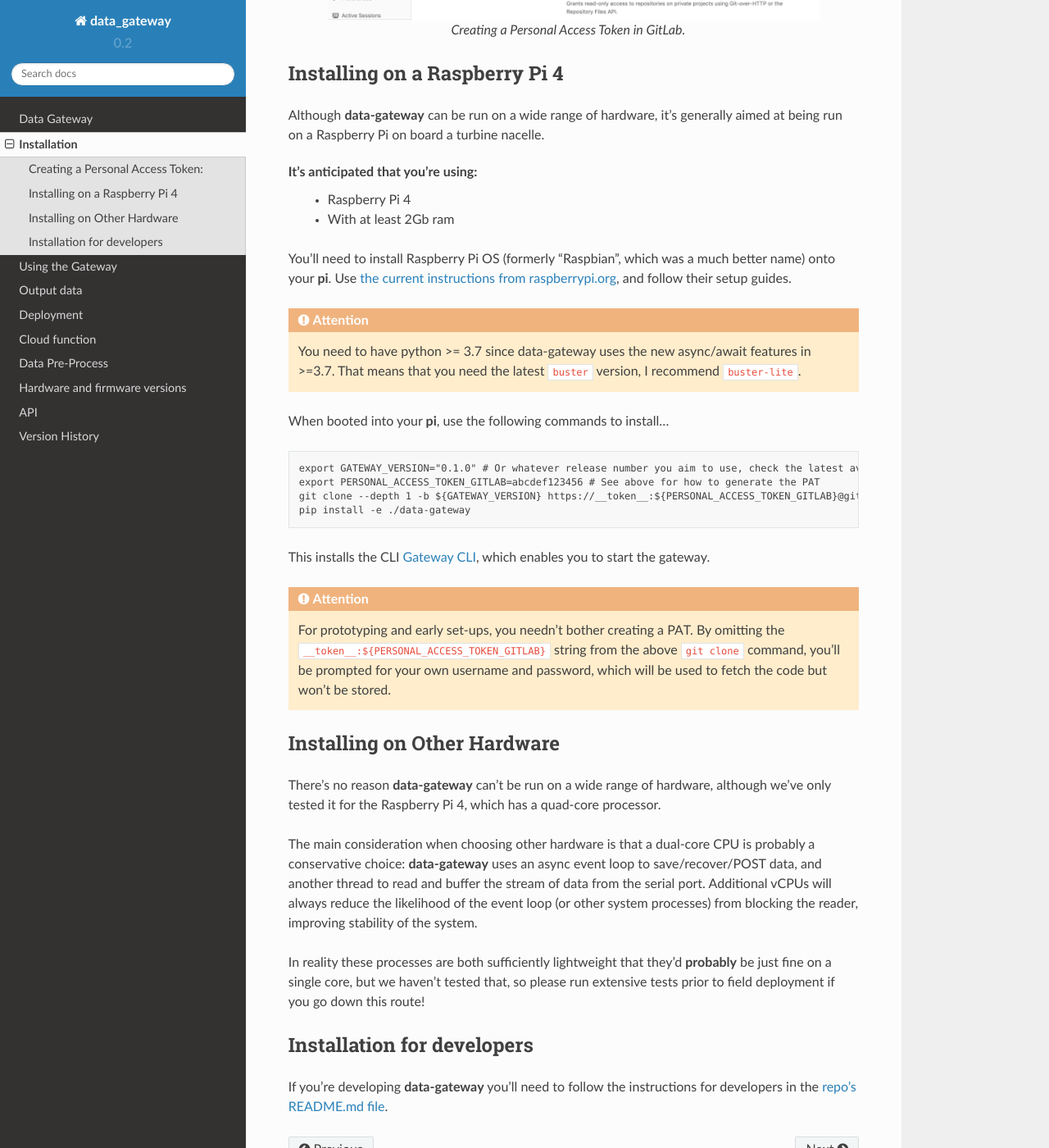
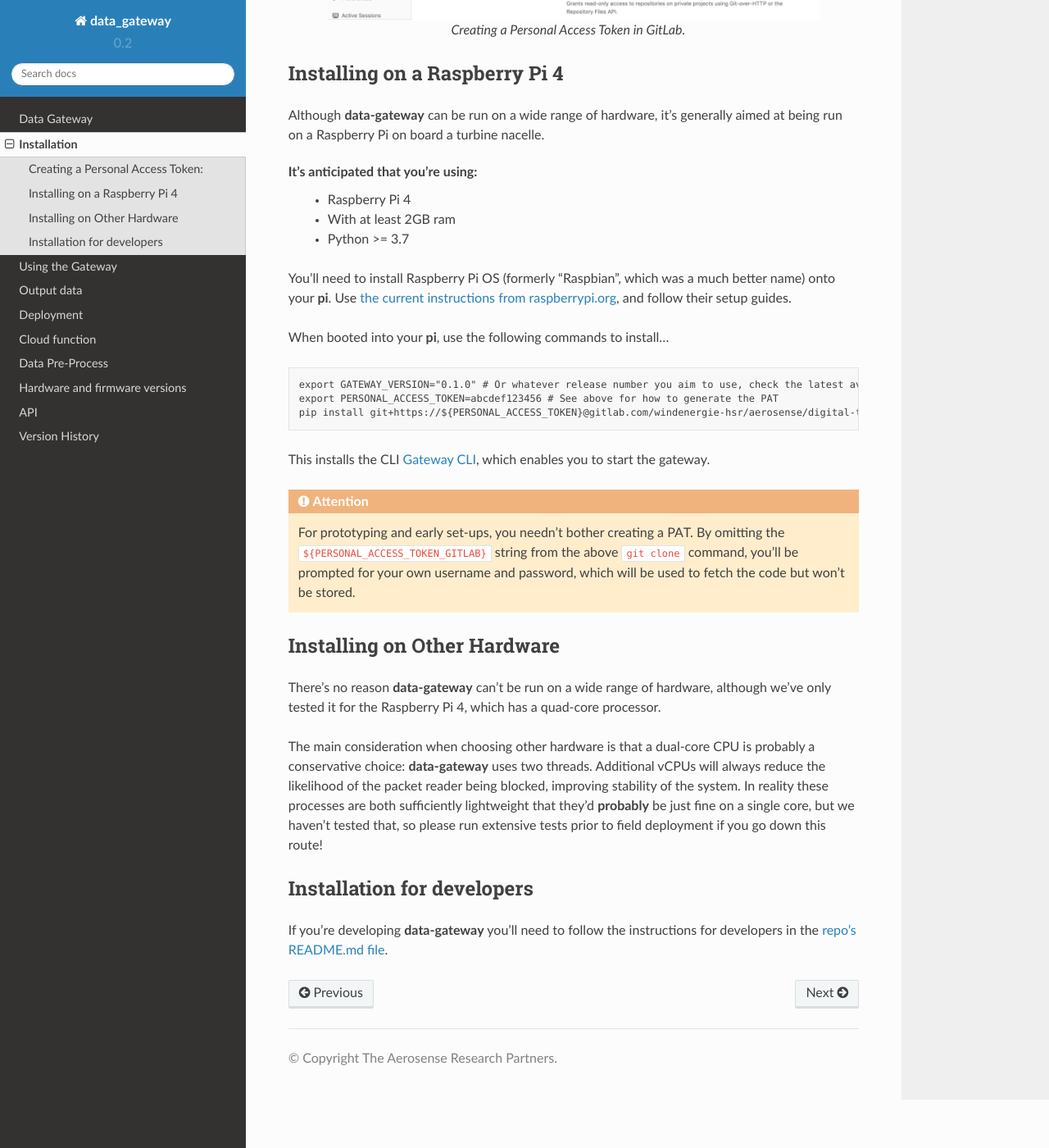
Before and after one commit to aerosense-ai/data-gateway, a Sphinx documentation site: the page built from docs/source/installation.rst, in a window 1280 px wide and 1400 px high, scrolled down 821 px. Shown: the whole window at 82% size. Built offline with Sphinx 7.4.7 and the Read the Docs theme 2.0.0, drawn with Linux system fonts in a browser that asks for light colours.

Commit message:
DOC: Update installation instructions

```diff
--- a/docs/source/installation.rst
+++ b/docs/source/installation.rst
@@ -40,29 +40,25 @@ on board a turbine nacelle.
 
 It's anticipated that you're using:
     - Raspberry Pi 4
-    - With at least 2Gb ram
+    - With at least 2GB ram
+    - Python >= 3.7
 
 You'll need to install Raspberry Pi OS (formerly "Raspbian", which was a much better name) onto your **pi**. Use
 `the current instructions from raspberrypi.org <https://www.raspberrypi.org/software/>`_, and follow their setup guides.
-
-.. ATTENTION::
-    You need to have python >= 3.7 since data-gateway uses the new async/await features in >=3.7.
-    That means that you need the latest ``buster`` version, I recommend ``buster-lite``.
 
 When booted into your **pi**, use the following commands to install...
 
 .. code-block::
 
    export GATEWAY_VERSION="0.1.0" # Or whatever release number you aim to use, check the latest available on GitLab
-   export PERSONAL_ACCESS_TOKEN_GITLAB=abcdef123456 # See above for how to generate the PAT
-   git clone --depth 1 -b ${GATEWAY_VERSION} https://__token__:${PERSONAL_ACCESS_TOKEN_GITLAB}@gitlab.com/windenergie-hsr/aerosense/digital-twin/data-gateway.git
-   pip install -e ./data-gateway
+   export PERSONAL_ACCESS_TOKEN=abcdef123456 # See above for how to generate the PAT
+   pip install git+https://${PERSONAL_ACCESS_TOKEN}@gitlab.com/windenergie-hsr/aerosense/digital-twin/data-gateway@${GATEWAY_VERSION}
 
 This installs the CLI :ref:`gateway_cli`, which enables you to start the gateway.
 
 .. ATTENTION::
    For prototyping and early set-ups, you needn't bother creating a PAT. By omitting the
-   ``__token__:${PERSONAL_ACCESS_TOKEN_GITLAB}`` string from the above ``git clone`` command, you'll be prompted for
+   ``${PERSONAL_ACCESS_TOKEN_GITLAB}`` string from the above ``git clone`` command, you'll be prompted for
    your own username and password, which will be used to fetch the code but won't be stored.
 
 
@@ -75,12 +71,10 @@ There's no reason **data-gateway** can't be run on a wide range of hardware, alt
 Raspberry Pi 4, which has a quad-core processor.
 
 The main consideration when choosing other hardware is that a dual-core CPU is probably a conservative choice:
-**data-gateway** uses an async event loop to save/recover/POST data, and another thread to read and buffer the stream
-of data from the serial port. Additional vCPUs will always reduce the likelihood of the event loop (or other system
-processes) from blocking the reader, improving stability of the system.
-
-In reality these processes are both sufficiently lightweight that they'd **probably** be just fine on a single core, but
-we haven't tested that, so please run extensive tests prior to field deployment if you go down this route!
+**data-gateway** uses two threads. Additional vCPUs will always reduce the likelihood of the packet reader being blocked,
+improving stability of the system. In reality these processes are both sufficiently lightweight that they'd **probably**
+be just fine on a single core, but we haven't tested that, so please run extensive tests prior to field deployment if
+you go down this route!
 
 
 .. _installation_for_developers:
```
